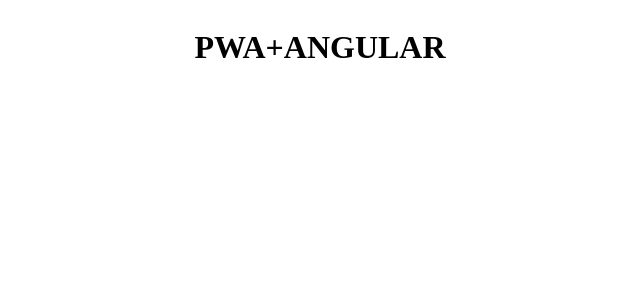
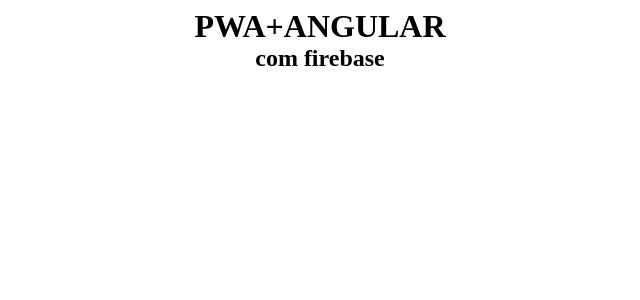
Before and after one commit to cerdeloma/pwa-angular, an Angular app: page / in a window 1280 px wide. Shown: the top 300 px of the page, without its empty margins (320-960 px from the left). Built offline with nearby package versions, Linux system fonts and the light colour scheme.

Commit message:
creating style

```diff
--- a/src/app/app.component.html
+++ b/src/app/app.component.html
@@ -1,3 +1,4 @@
-<div class="container display">
+<div class="container display column">
     <h1>PWA+ANGULAR</h1>
+    <h2>com firebase</h2>
 </div>
--- a/src/styles.scss
+++ b/src/styles.scss
@@ -2,6 +2,10 @@
     width: 90vw;
     padding: 0 32px;
     margin: 0 auto;
+}
+
+h1, h2 {
+    margin: 0;
 }
 
 .display {
@@ -9,3 +13,11 @@
     justify-content: center;
     align-items: center;
 }
+
+.column {
+    flex-direction: column;
+}
+
+.row {
+    flex-direction: row;
+}
```
Also changed, not shown: firebase.json (added), 1 other file (tests, documents, lock files or other folders).
